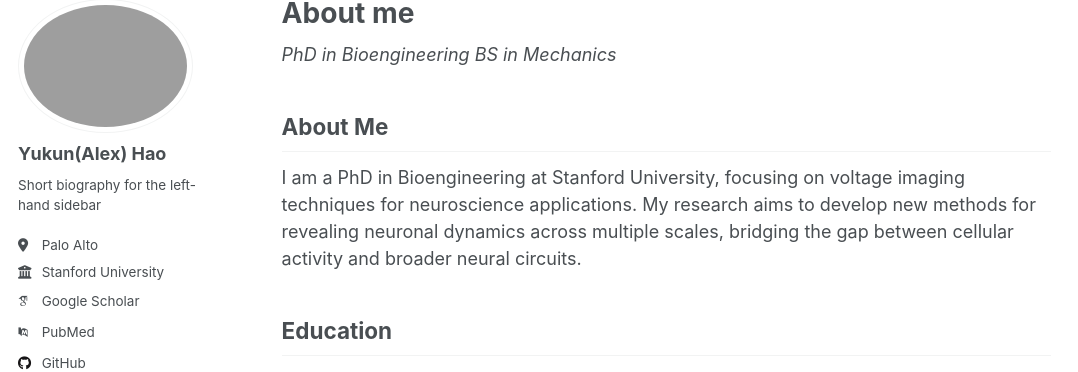
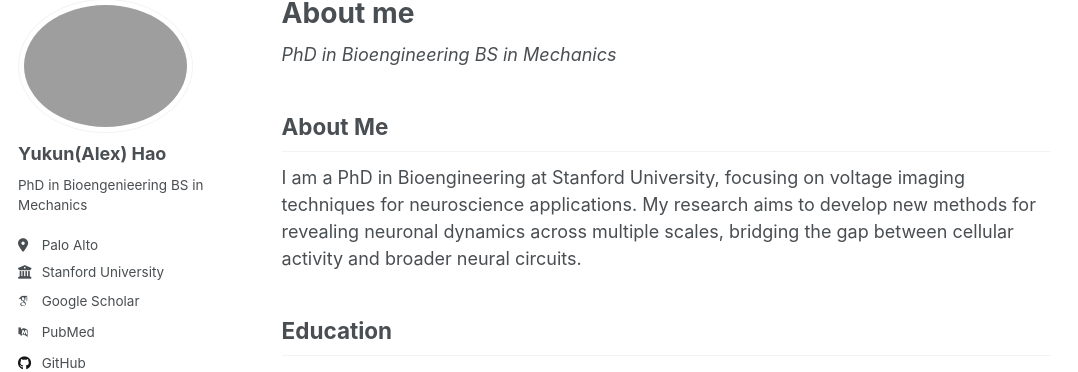
Before and after one commit to AlexYkHao/AlexYkHao.github.io, a Jekyll site: the page built from _pages/about.md, in a window 1280 px wide. Shown: the part 100-472 px from the top of the page, without its empty margins (0-1078 px from the left). Built offline with Jekyll 4.4.1, drawn with Linux system fonts in a browser that asks for light colours; some web fonts are replaced.

Commit message:
Update _config.yml

```diff
--- a/_config.yml
+++ b/_config.yml
@@ -25,7 +25,9 @@ author:
   avatar           : "profile.png"
   name             : "Yukun(Alex) Hao"
   pronouns         : #"she/her"
-  bio              : "Short biography for the left-hand sidebar"
+  bio              : "PhD in Bioengenieering
+
+  BS in Mechanics"
   location         : "Palo Alto"
   employer         : "Stanford University"
   uri              : # URL
```
